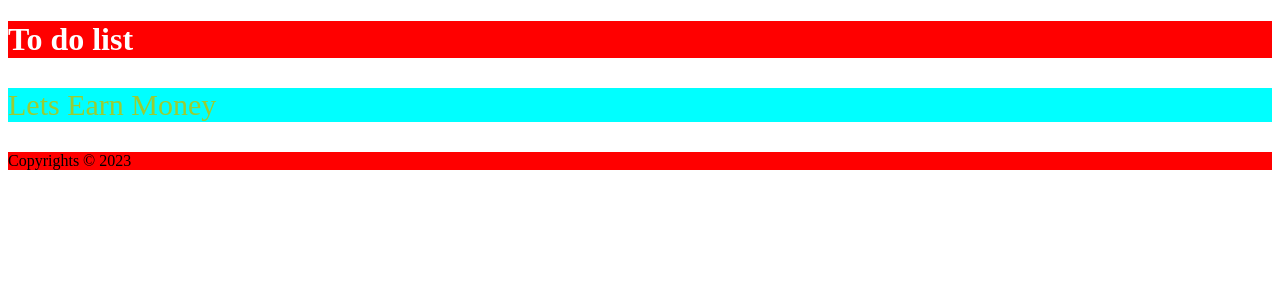
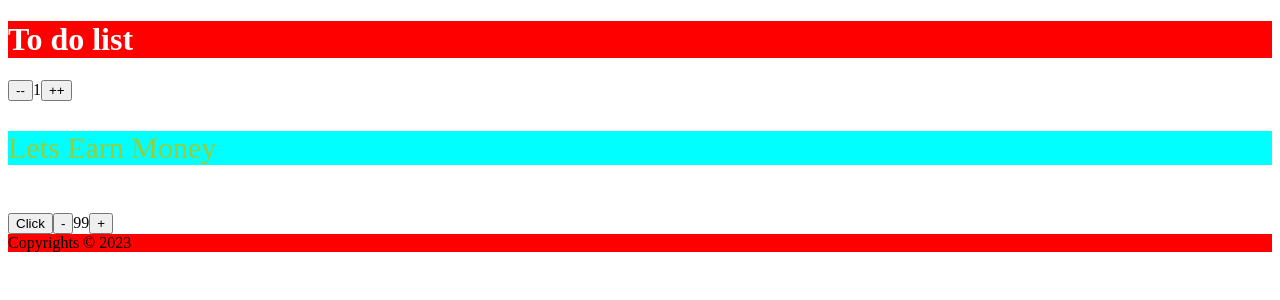
Before and after one commit to Mohammedsalman14/Reactjs, a React (Create React App) app: page / in a window 1280 px wide. Shown: the top 300 px of the page. Built offline with nearby package versions, Linux system fonts and the light colour scheme.

Commit message:
useState Updated

```diff
--- a/src/Content.js
+++ b/src/Content.js
@@ -1,13 +1,46 @@
 import React from 'react';
 import './Content.css';
+import { useState } from 'react';
+
 const Content = () => {
-    function handlenamesChange() {
-        const names = ["Earn", "Grow", "Give"];
-        const int = Math.floor(Math.random() * 3);
-        return names[int];
+    // function handlenamesChange() {
+    //     const names = ["Earn", "Grow", "Give"];
+    //     const int = Math.floor(Math.random() * 3);
+    //     return names[int];
+    // }
+
+
+    const [count2, updatecount] = useState(1);
+
+    function increment() {
+        updatecount(count2 + 1)
+    }
+    function decrement() {
+        updatecount(count2 - 1);
+    }
+
+    const [count, setCount] = useState(99)
+    function incrementFunction() {
+        setCount((preCount) => { return preCount + 1 });
+    }
+    function decrementFunction() {
+        setCount((preCount) => { return preCount - 1 });
+    }
+    function handleClick(e) {
+        console.log(e.target.innerText);
     }
     return (
-       <p>  Lets {handlenamesChange()} Money</p>
+        <div>
+            <button onClick={() => decrement()}>--</button>
+            <span>{count2}</span>
+            <button onClick={() => increment()}>++</button>
+            <p>  Lets Earn Money</p> <br />
+            <button onClick={(e) => handleClick(e)}> Click </button>
+            <button onClick={() => decrementFunction()}>-</button>
+            <span>{count}</span>
+            <button onClick={() => incrementFunction()}>+</button>
+        </div>
+
     )
 }
 
```
